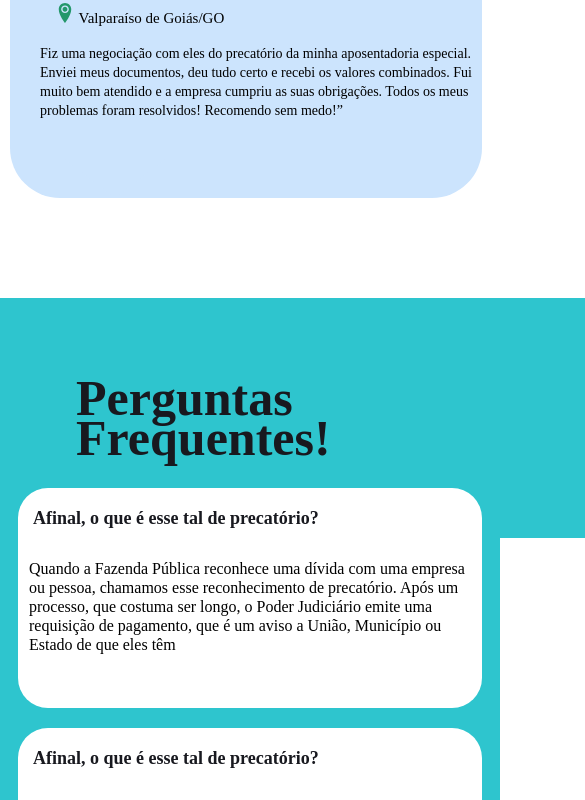
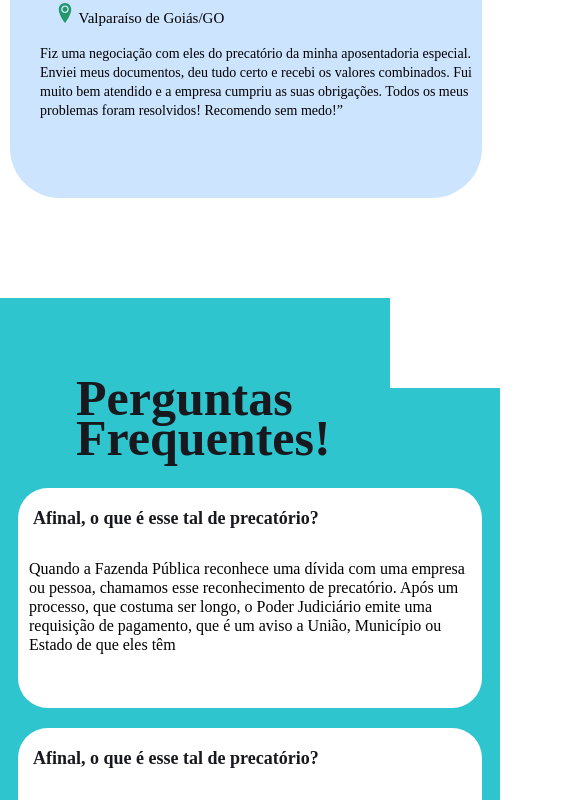
Before and after one commit to Emanuel0001/desafio-frontend, a React (Create React App) app: page / in a window 390 px wide. Shown: the part 3580-4380 px from the top of the page, 585 px wide, since content can reach past the window. Built offline with nearby package versions, Linux system fonts and the light colour scheme.

Commit message:
layout mobile versao test 0.7

```diff
--- a/src/App.css
+++ b/src/App.css
@@ -1198,7 +1198,4 @@ span {
     display: block;
     height: 600px;
   }
-  .container-title {
-  width: 500px;
-  }
 }
```
